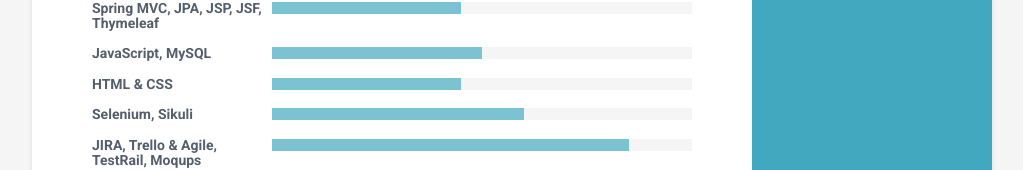
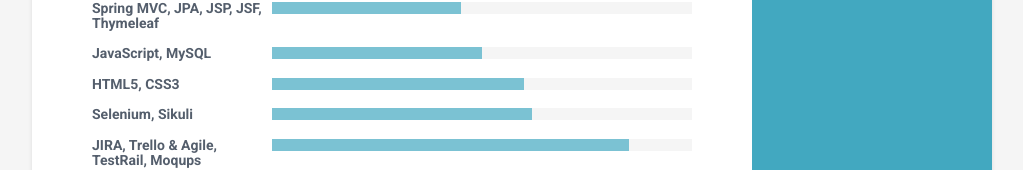
Before and after one commit to mvyanakiev/mvyanakiev.github.io, a plain HTML site: page index.html in a window 1280 px wide. Shown: the part 1219-1389 px from the top of the page, without its empty margins (128-1151 px from the left). Drawn offline with Linux system fonts and the light colour scheme.

Commit message:
update html & css percents

```diff
--- a/index.html
+++ b/index.html
@@ -202,9 +202,9 @@
                 </div><!--//item-->
 
                 <div class="item">
-                    <h3 class="level-title">HTML & CSS</h3>
+                    <h3 class="level-title">HTML5, CSS3</h3>
                     <div class="level-bar">
-                        <div class="level-bar-inner" data-level="45%">
+                        <div class="level-bar-inner" data-level="60%">
                         </div>
                     </div><!--//level-bar-->
                 </div><!--//item-->
@@ -212,7 +212,7 @@
                 <div class="item">
                     <h3 class="level-title">Selenium, Sikuli</h3>
                     <div class="level-bar">
-                        <div class="level-bar-inner" data-level="60%">
+                        <div class="level-bar-inner" data-level="62%">
                         </div>
                     </div><!--//level-bar-->
                 </div><!--//item-->
```
